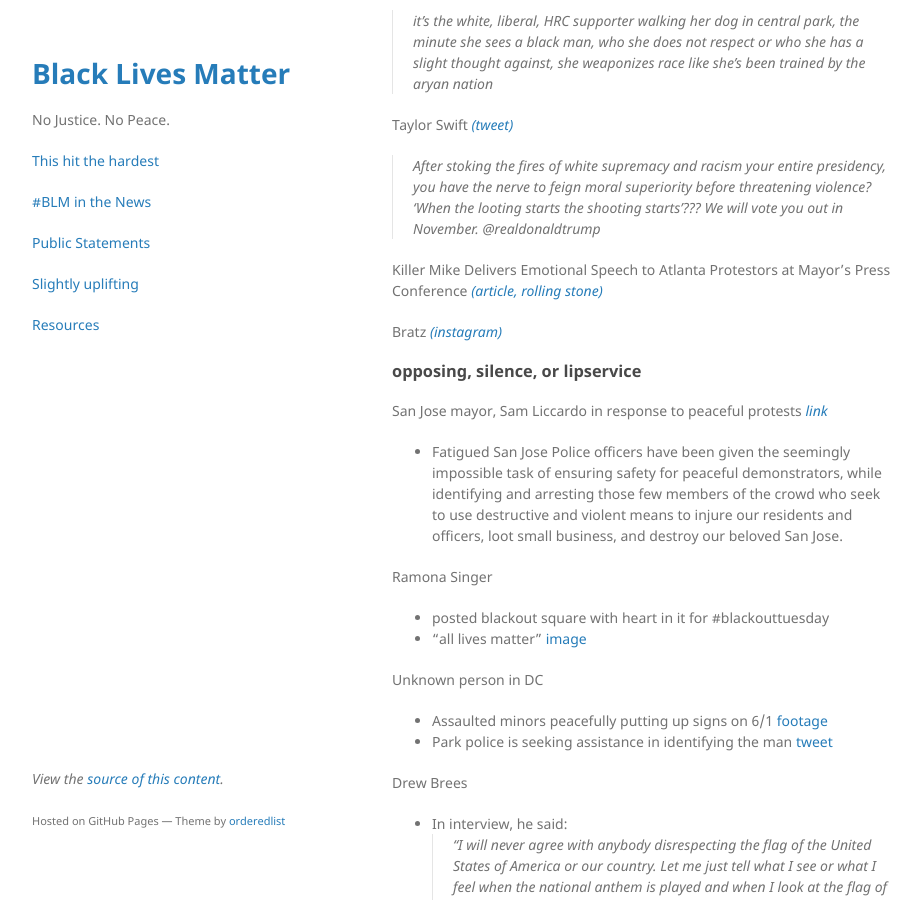
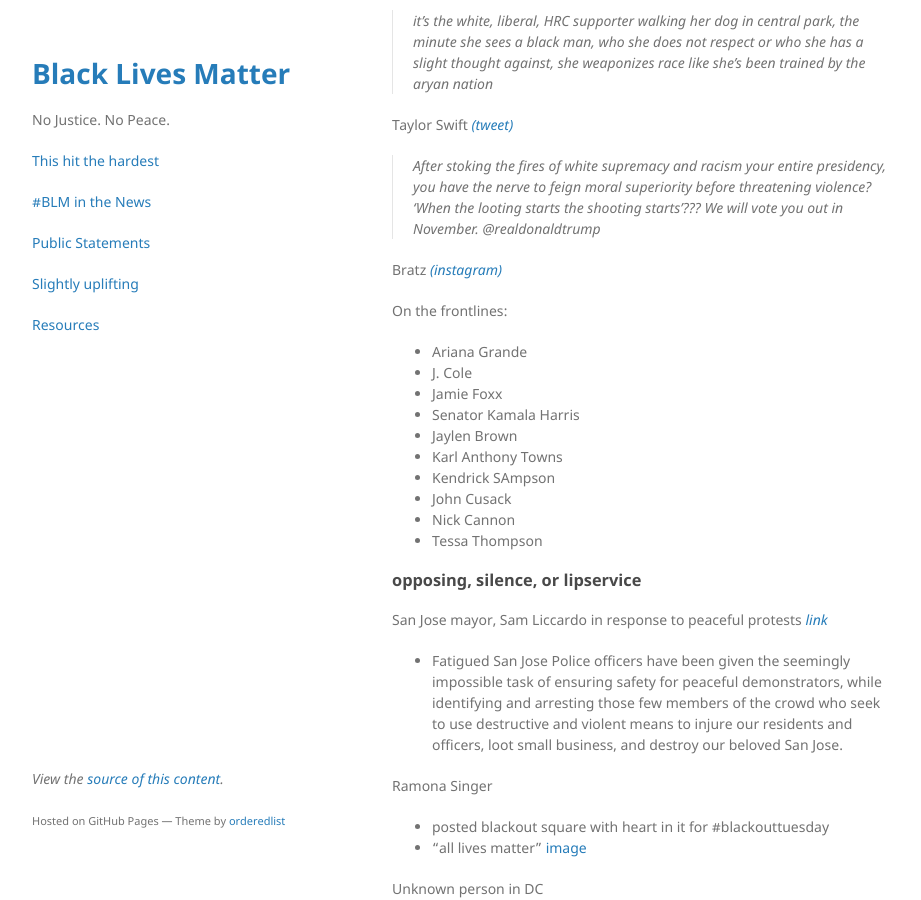
Before and after one commit to nojusticenopeace/nojusticenopeace.github.io, a Jekyll site: the page built from statements.md, in a window 1280 px wide and 900 px high, scrolled down 316 px. Shown: the whole window, without its empty margins (178-1099 px from the left). Built offline with Jekyll 4.4.1, drawn with Linux system fonts in a browser that asks for light colours.

Commit message:
Update statements.md

```diff
--- a/statements.md
+++ b/statements.md
@@ -17,9 +17,19 @@ Van Jones, CNN news commentator _[(video)](https://twitter.com/Jaxlzz/status/126
 Taylor Swift _[(tweet)](https://twitter.com/taylorswift13/status/1266392274549776387)_
 > After stoking the fires of white supremacy and racism your entire presidency, you have the nerve to feign moral superiority before threatening violence? ‘When the looting starts the shooting starts’??? We will vote you out in November. @realdonaldtrump
 
-Killer Mike Delivers Emotional Speech to Atlanta Protestors at Mayor’s Press Conference _[(article, rolling stone)](https://www.rollingstone.com/music/music-news/killer-mike-speech-atlanta-protestors-press-conference-1007816/)_
+Bratz _[(instagram)](https://www.instagram.com/p/CA1kakTJdr7/)_
 
-Bratz _[(instagram)](https://www.instagram.com/p/CA1kakTJdr7/)_
+On the frontlines:
+- Ariana Grande
+- J. Cole
+- Jamie Foxx
+- Senator Kamala Harris
+- Jaylen Brown
+- Karl Anthony Towns
+- Kendrick SAmpson
+- John Cusack
+- Nick Cannon
+- Tessa Thompson
 
 ### opposing, silence, or lipservice
 
```
